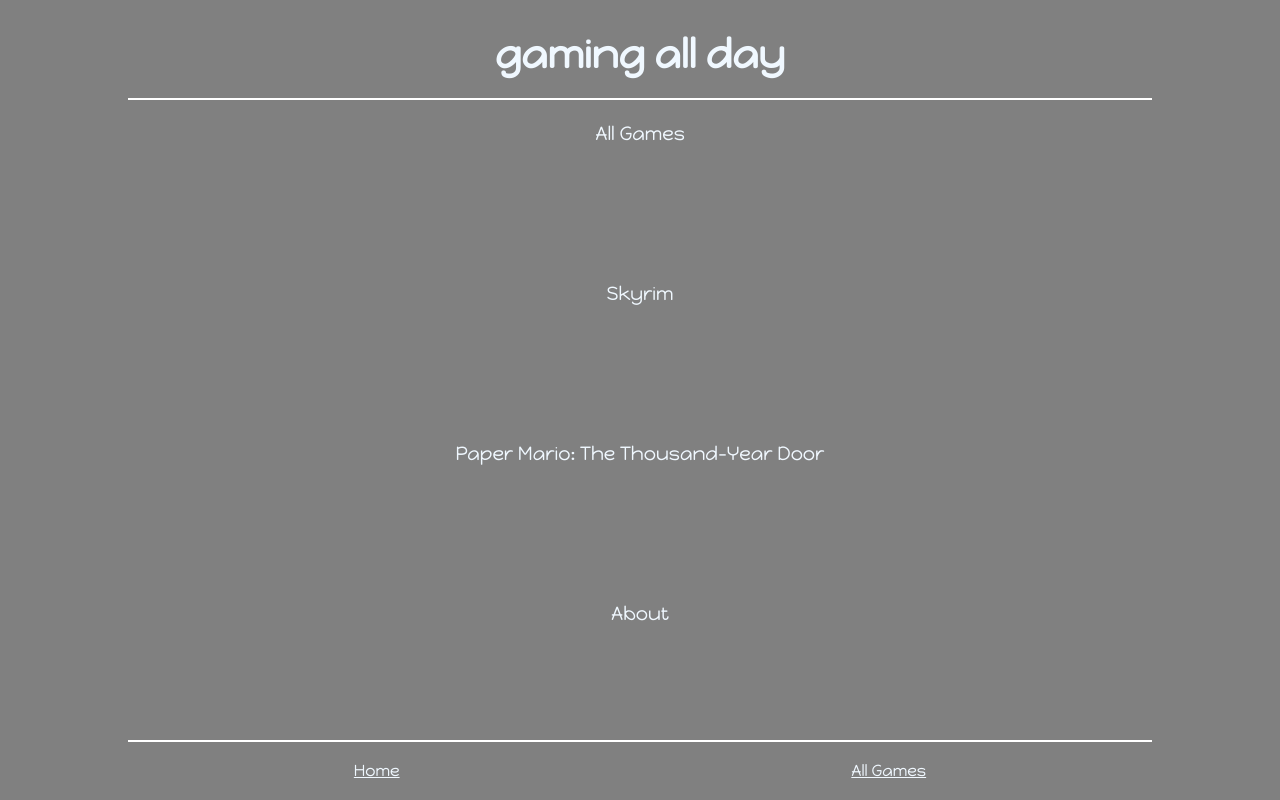
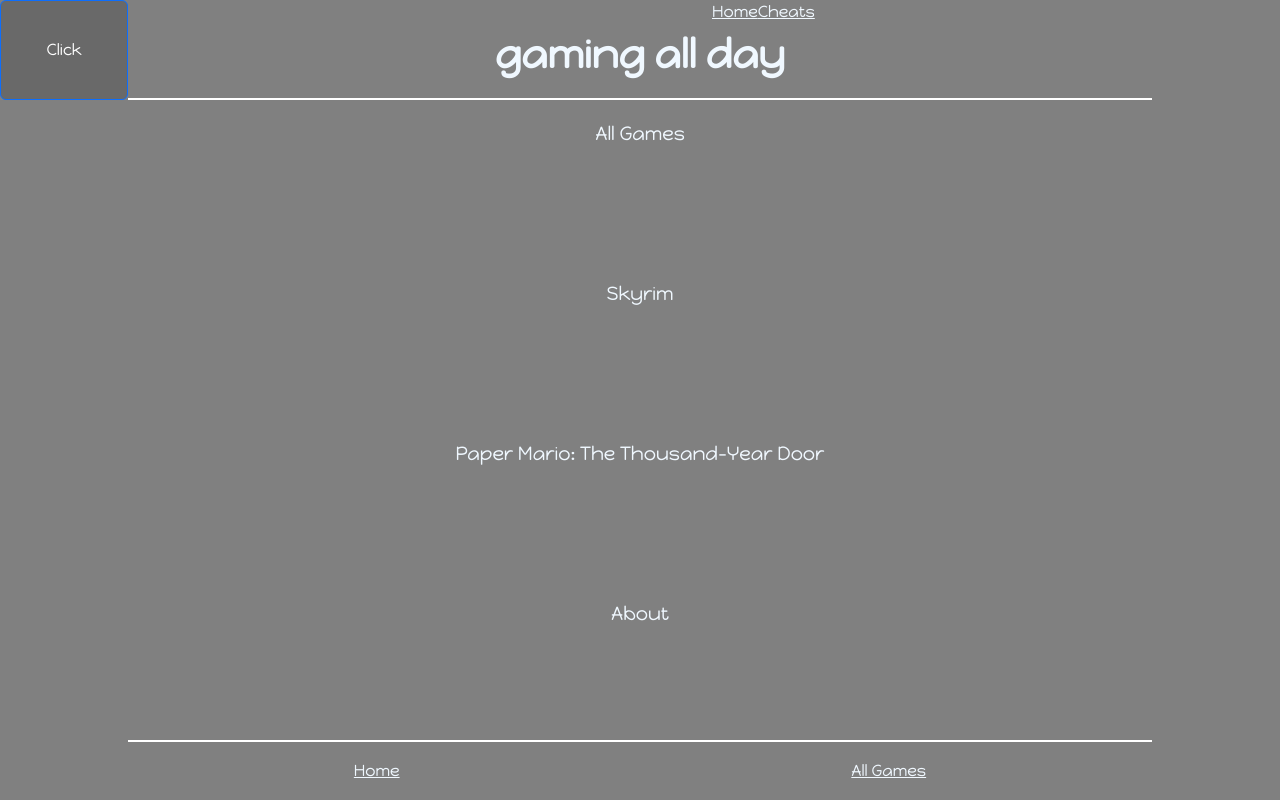
Before and after one commit to PatOConnor/gamingallday, a React (Create React App) app: page / in a window 1280 px wide. Built offline with nearby package versions, Linux system fonts and the light colour scheme.

Commit message:
adds beginning of sitemap sidebar

```diff
--- a/src/App.js
+++ b/src/App.js
@@ -1,8 +1,9 @@
 import { BrowserRouter, Routes, Route } from "react-router-dom";
-
+import { useState } from "react";
 //main site imports
 import Header from "./components/main/header/Header";
 import Footer from "./components/main/footer/Footer";
+import Sitemap from "./components/main/sitemap/Sitemap";
 
 import Homepage from "./pages/homepage/Homepage";
 import About from "./pages/about/About";
@@ -18,7 +19,9 @@
 import TtydHomepage from "./pages/ttyd/homepage/TtydHomepage";
 import TtydPrologue from "./pages/ttyd/walkthrough/prologue/TtydPrologue";
 
+
 const App = () => {
+  const [showingSitemap, setShowingSitemap] = useState(true)
   const basename = document.querySelector("base")?.getAttribute("href") ?? "/";
 
   return (
@@ -26,6 +29,8 @@
       <BrowserRouter basename={basename}>
         <Header />
         <Footer />
+        <Sitemap showingSitemap={showingSitemap} handleShowingSitemap={() => {setShowingSitemap(!showingSitemap)}}/>
+
 
         <Routes>
           <Route path="/" element={<Homepage />}></Route>
--- a/src/components/main/sitemap/Sitemap.jsx
+++ b/src/components/main/sitemap/Sitemap.jsx
@@ -1,19 +1,29 @@
 // content for sidebar to display on left
-import Sidebar from "../sidebar/Sidebar"
-const Sitemap = ({showingSitemap, handleShowingSitemap}) => {
+import { Button } from "react-bootstrap";
+import { Link } from "react-router-dom";
+import Sidebar from "../sidebar/Sidebar";
 
-  return (
+const Sitemap = ({ showingSitemap, handleShowingSitemap }) => {
+  return (<>
+    <Button onClick={handleShowingSitemap}>Click</Button>
     <Sidebar
       sidebarState={showingSitemap}
       handleStateCallback={handleShowingSitemap}
+      jsxContent={
+        <div className="sitemap-wrapper">
+          <div className="sitemap">
+            <ul>
+              <li style={{ marginLeft: "em" }}>
+                <Link to="/">Home</Link>
+                <Link to="/cheats">Cheats</Link>
+              </li>
+            </ul>
+          </div>
+        </div>
+      }
+      />
+      </>
+  );
+};
 
-      jsxContent={<div className="sitemap-wrapper">
-        <div className="sitemap">
-          <ul>
-              {/* put sitemap stuff here */}
-          </ul>
-        </div>
-      </div>}
-      />
-  )
-}
+export default Sitemap
```
